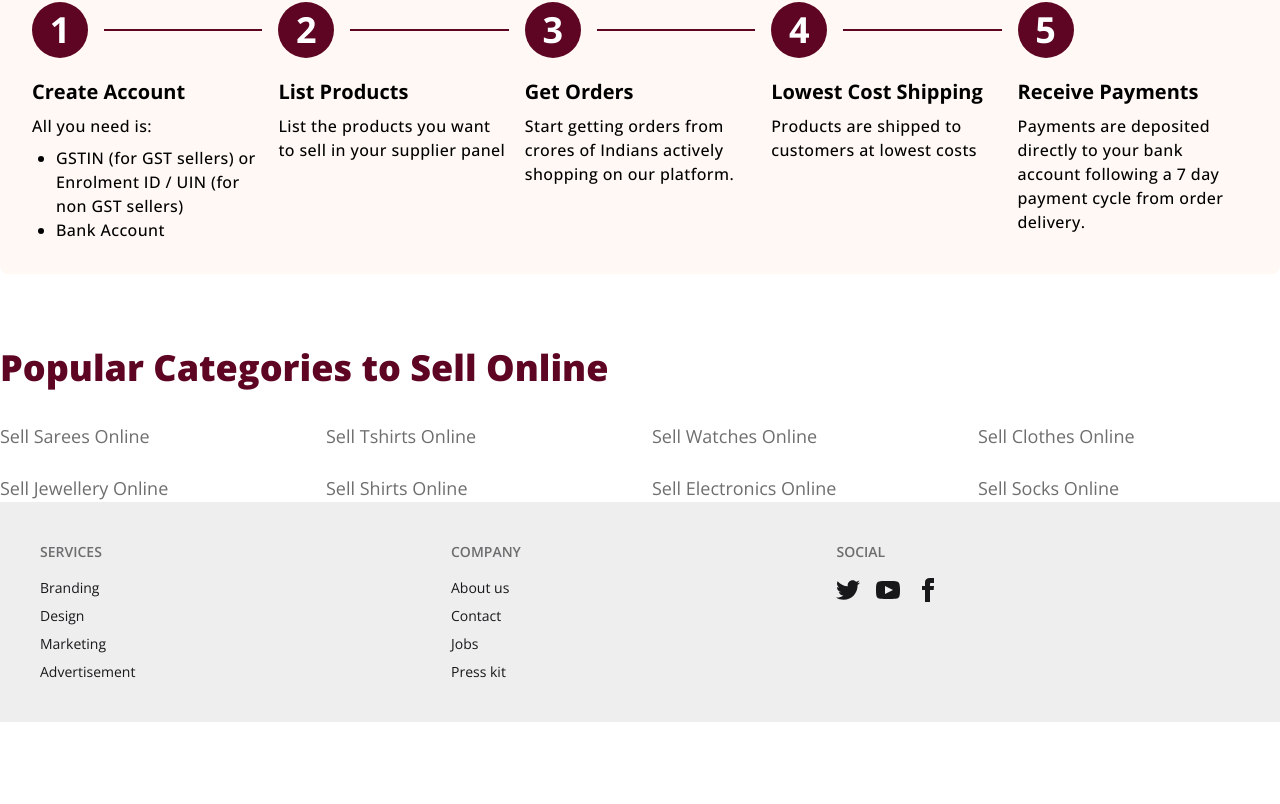
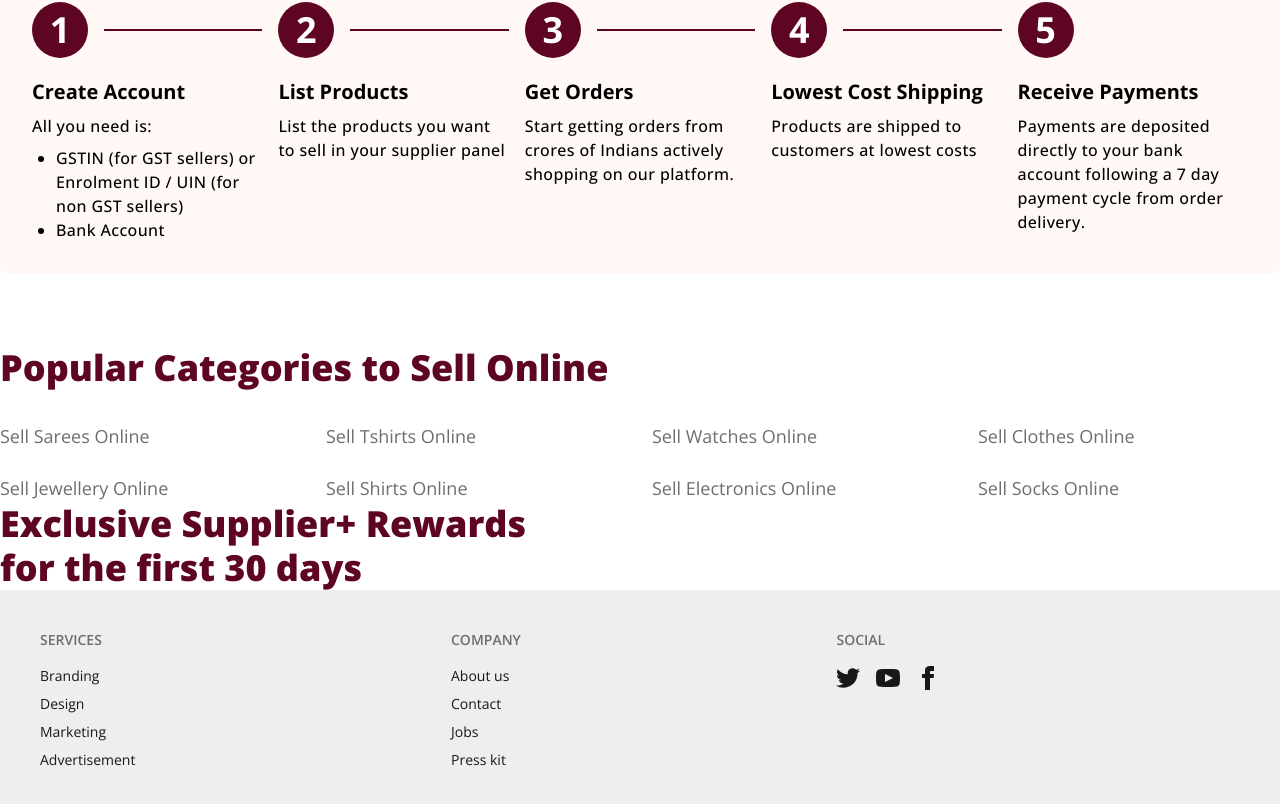
Before and after one commit to Najmul-Shaon/CareMe, a React (Vite) app: page / in a window 1280 px wide. Shown: the part 2208-3012 px from the top of the page. Before the commit the page ends 2930 px from the top, so only its background shows below. Built offline with nearby package versions, Linux system fonts and the light colour scheme.

Commit message:
added support section

```diff
--- /dev/null
+++ b/src/components/Support.jsx
@@ -0,0 +1,13 @@
+const Support = () => {
+  return (
+    <div>
+      <div>
+        <h3 className="text-4xl font-extrabold text-primaryColor max-w-xl leading-11">
+          Exclusive Supplier+ Rewards for the first 30 days
+        </h3>
+      </div>
+    </div>
+  );
+};
+
+export default Support;
--- a/src/pages/Home.jsx
+++ b/src/pages/Home.jsx
@@ -3,6 +3,7 @@ import HowItWork from "../components/HowItWork";
 import PopulerCategories from "../components/PopulerCategories";
 import Rewards from "../components/Rewards";
 import Stats from "../components/Stats";
+import Support from "../components/Support";
 import WhyUs from "../components/WhyUs";
 
 const Home = () => {
@@ -14,6 +15,7 @@ const Home = () => {
       <Blogs />
       <HowItWork />
       <PopulerCategories />
+      <Support />
     </div>
   );
 };
```
